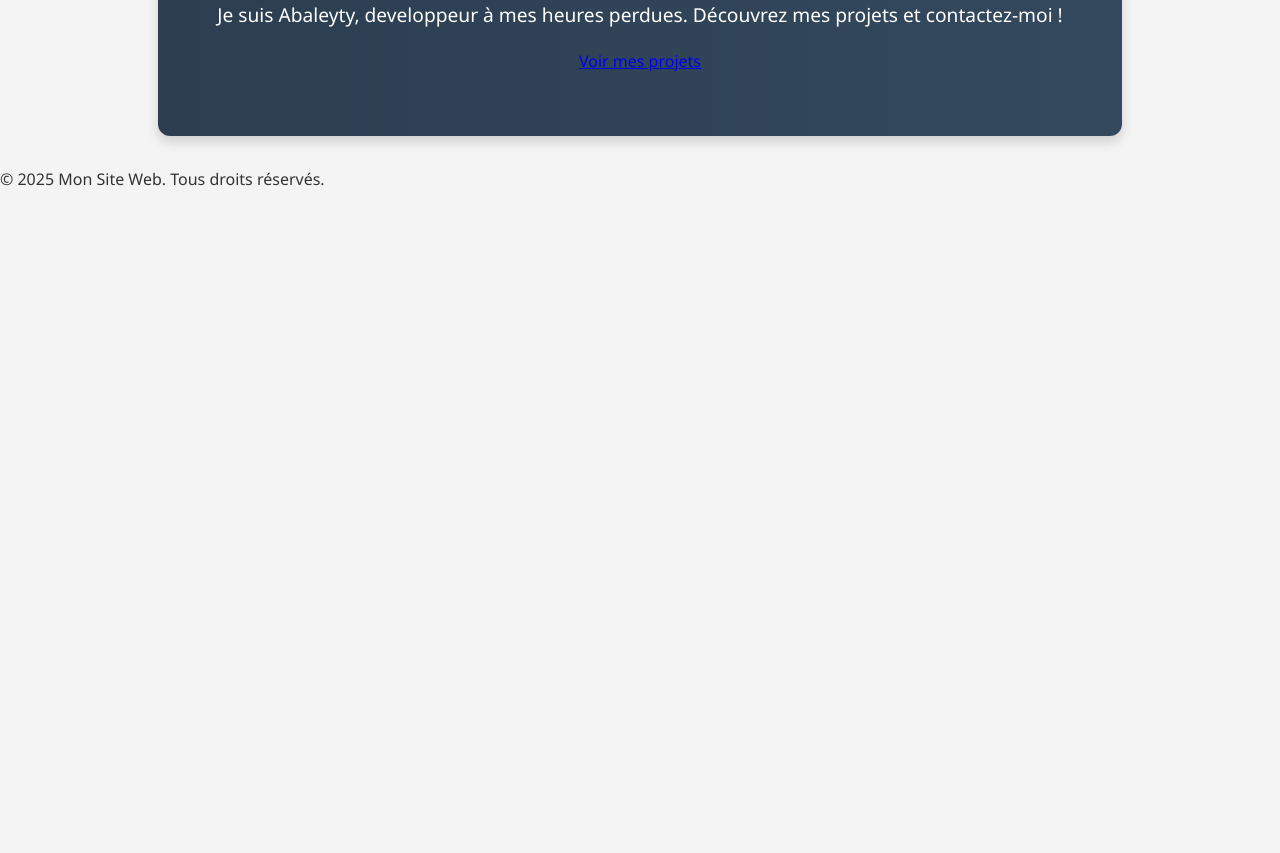
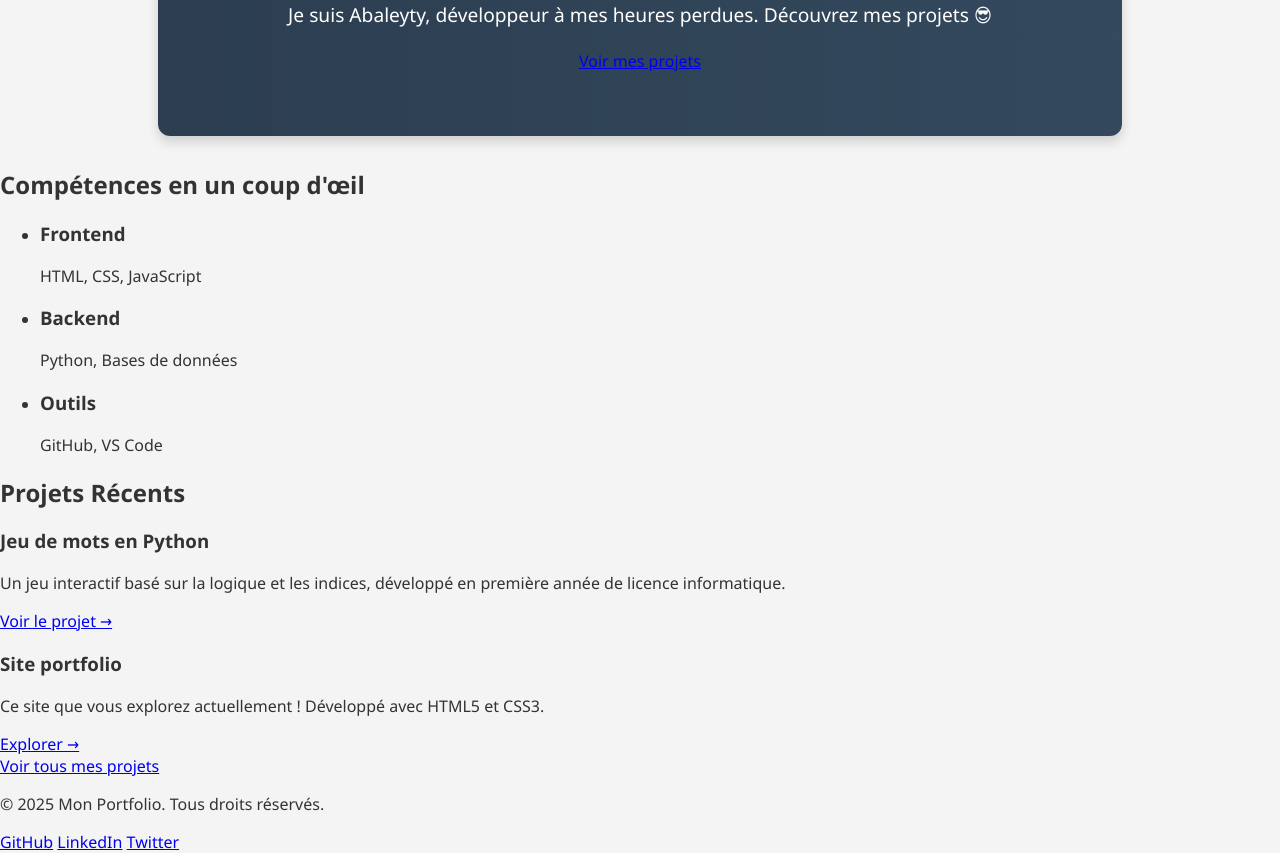
Before and after one commit to abaleytyraphael/Mon-portfolio, a plain HTML site: page index.html in a window 1280 px wide. Shown: the part 222-1075 px from the top of the page. Before the commit the page ends 800 px from the top, so only its background shows below. Drawn offline with Linux system fonts and the light colour scheme.

Commit message:
Enhance index.html with skills and projects sections
Added a new skills section and recent projects section to the portfolio page.

```diff
--- a/index.html
+++ b/index.html
@@ -4,6 +4,7 @@
   <meta charset="UTF-8">
   <meta name="viewport" content="width=device-width, initial-scale=1.0">
   <title>Mon portfolio - Accueil</title>
+  <link rel="icon" href="images/icone-site.png" type="image/png">
   <link rel="stylesheet" href="style.css">
 </head>
 <body>
@@ -12,7 +13,6 @@
       <ul>
         <li><a href="index.html" class="active">Accueil</a></li>
         <li><a href="about.html">À propos</a></li>
-                <li><a href="contact.html">Contact</a></li>
       </ul>
     </nav>
   </header>
@@ -20,13 +20,62 @@
   <main>
     <section class="hero">
       <h1>Bienvenue sur mon portfolio</h1>
-            <p>Je suis Abaleyty, developpeur à mes heures perdues. Découvrez mes projets et contactez-moi !</p>
-            <a href="about.html" class="btn">Voir mes projets</a>
+      <p>Je suis Abaleyty, développeur à mes heures perdues. Découvrez mes projets 😎</p>
+      <a href="about.html#projects" class="btn">Voir mes projets</a>
+    </section>
+
+    <section class="skills">
+      <h2 class="section-title">Compétences en un coup d'œil</h2>
+      <ul class="skills-list">
+        <li class="skill-item">
+          <h3>Frontend</h3>
+          <p>HTML, CSS, JavaScript</p>
+        </li>
+        <li class="skill-item">
+          <h3>Backend</h3>
+          <p>Python, Bases de données</p>
+        </li>
+        <li class="skill-item">
+          <h3>Outils</h3>
+          <p>GitHub, VS Code</p>
+        </li>
+      </ul>
+    </section>
+
+    <!-- NOUVELLE SECTION : Projets récents -->
+    <section class="projects-preview">
+      <h2 class="section-title">Projets Récents</h2>
+      <div class="projects-grid">
+        <div class="project-card">
+          <div class="project-content">
+            <h3>Jeu de mots en Python</h3>
+            <p>Un jeu interactif basé sur la logique et les indices, développé en première année de licence informatique.</p>
+            <a href="about.html#python-game" class="project-link">Voir le projet →</a>
+          </div>
+        </div>
+        <div class="project-card">
+          <div class="project-content">
+            <h3>Site portfolio</h3>
+            <p>Ce site que vous explorez actuellement ! Développé avec HTML5 et CSS3.</p>
+            <a href="about.html#portfolio-site" class="project-link">Explorer →</a>
+          </div>
+        </div>
+      </div>
+      <div class="text-center">
+        <a href="about.html#projects" class="btn">Voir tous mes projets</a>
+      </div>
     </section>
   </main>
 
   <footer>
-        <p>&copy; 2025 Mon Site Web. Tous droits réservés.</p>
+    <div class="footer-content">
+      <p>&copy; 2025 Mon Portfolio. Tous droits réservés.</p>
+      <div class="social-links">
+        <a href="#" class="social-link">GitHub</a>
+        <a href="#" class="social-link">LinkedIn</a>
+        <a href="#" class="social-link">Twitter</a>
+      </div>
+    </div>
   </footer>
 </body>
 </html>
```
Lines whose indentation alone changed are shown as unchanged.
